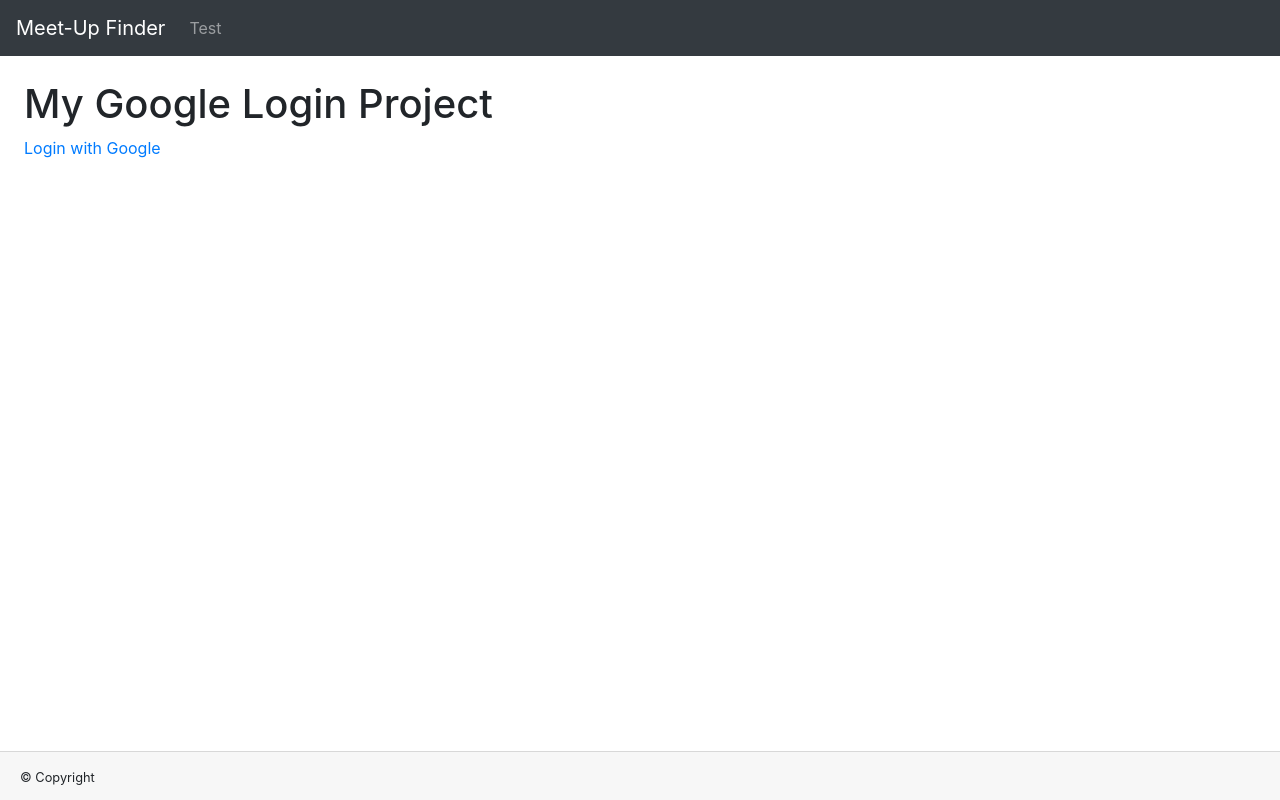
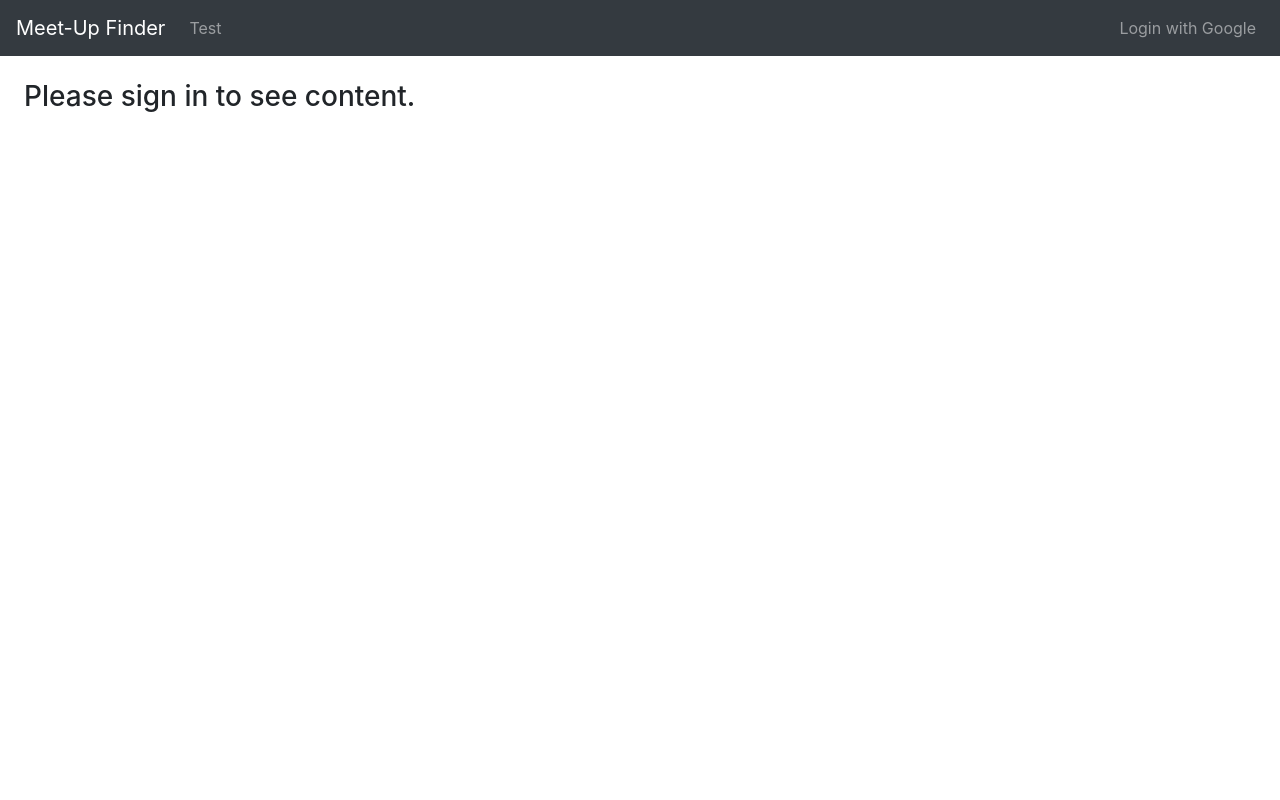
Before and after one commit to glc6qrx/Meet-up-Finder, a Django app: page / in a window 1280 px wide. Run offline with Django 3.2, Linux system fonts and the light colour scheme; some libraries are stand-ins or nearby versions.

Commit message:
Login integrated with Bootstrap

```diff
--- a/meetupfinder/templates/meetupfinder/index.html
+++ b/meetupfinder/templates/meetupfinder/index.html
@@ -16,28 +16,38 @@
               <span class="navbar-toggler-icon"></span>
             </button>
             <div class="collapse navbar-collapse" id="navbarNavAltMarkup">
+              <!-- navbar left -->
               <div class="navbar-nav">
-                <a class="nav-item nav-link" href="{% url 'meetupfinder:index' %}">Test</a>
+                <a class="nav-item nav-link" href="#">Test</a>
+              </div>
+              <!-- navbar right -->
+              <div class="navbar-nav ml-auto">
+                {% if user.is_authenticated %}
+                <form method="post" action="{% url 'account_logout' %}">
+                  {% csrf_token %}
+                  {% if redirect_field_value %}
+                  <input type="hidden" name="{{ redirect_field_name }}" value="{{ redirect_field_value }}"/>
+                  {% endif %}
+                  <button class="btn btn-link nav-item nav-link" type="submit">Sign Out</button>
+                </form>
+
+                {% else %}
+                <a class="nav-item nav-link" href="{% provider_login_url 'google' %}">Login with Google</a>
+                {% endif %}
               </div>
             </div>
         </nav>
 
         <div class="p-4" width="100%">
-            {% block content %}
-            {% endblock %}
+          {% if user.is_authenticated %}
+          <h3>Welcome, {{ user.username | title }}!</h3>
+          {% else %}
+          <h3>Please sign in to see content.</h3>
+          {% endif %}
 
-            {% if user.is_authenticated %}
-            <h1>My Google Login Project</h1>
-            <p>Welcome, {{ user.username }} !</p>
+          {% block content %}
+          {% endblock %}
 
-            {% else %}
-            <h1>My Google Login Project</h1>
-            <a href="{% provider_login_url 'google' %}">Login with Google</a>
-            {% endif %}
-        </div>
-
-        <div class="card-footer" style="position: absolute; bottom: 0; width: 100%">
-          <small>&#169 Copyright</small>
         </div>
 
         <!-- Bootstrap JS from CDN -->
```
